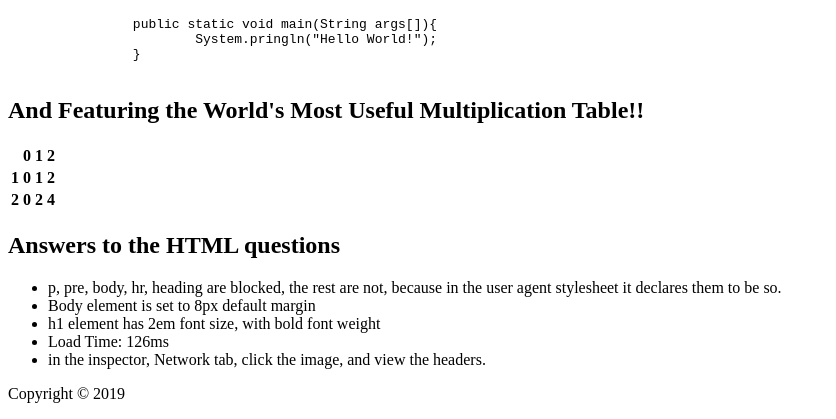
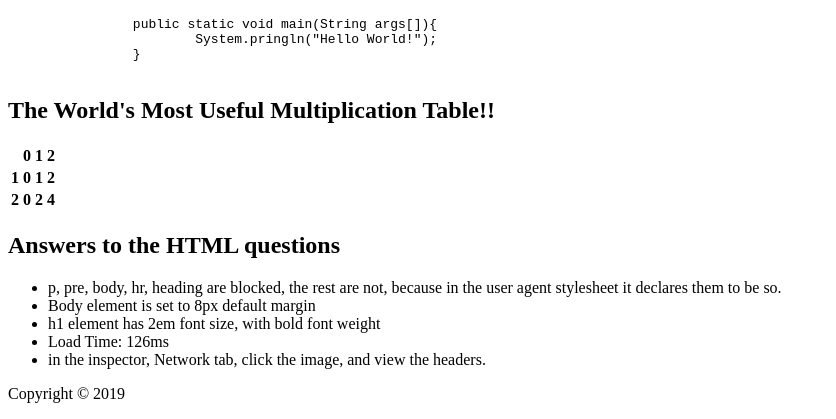
Before and after one commit to BoiseStateCS401/html-css-team-activity-songming-and-jason, a plain HTML site: page index.html in a window 1280 px wide. Shown: the part 1300-1719 px from the top of the page, without its empty margins (0-836 px from the left). Drawn offline with Linux system fonts and the light colour scheme.

Commit message:
fixed a heading issue for the table

```diff
--- a/index.html
+++ b/index.html
@@ -35,7 +35,7 @@
 		}
 		</pre>
 
-		<h2>And Featuring the World's Most Useful Multiplication Table!!</h2>
+		<h2>The World's Most Useful Multiplication Table!!</h2>
 		<table>
 			<tr>
 				<th></th>
```
